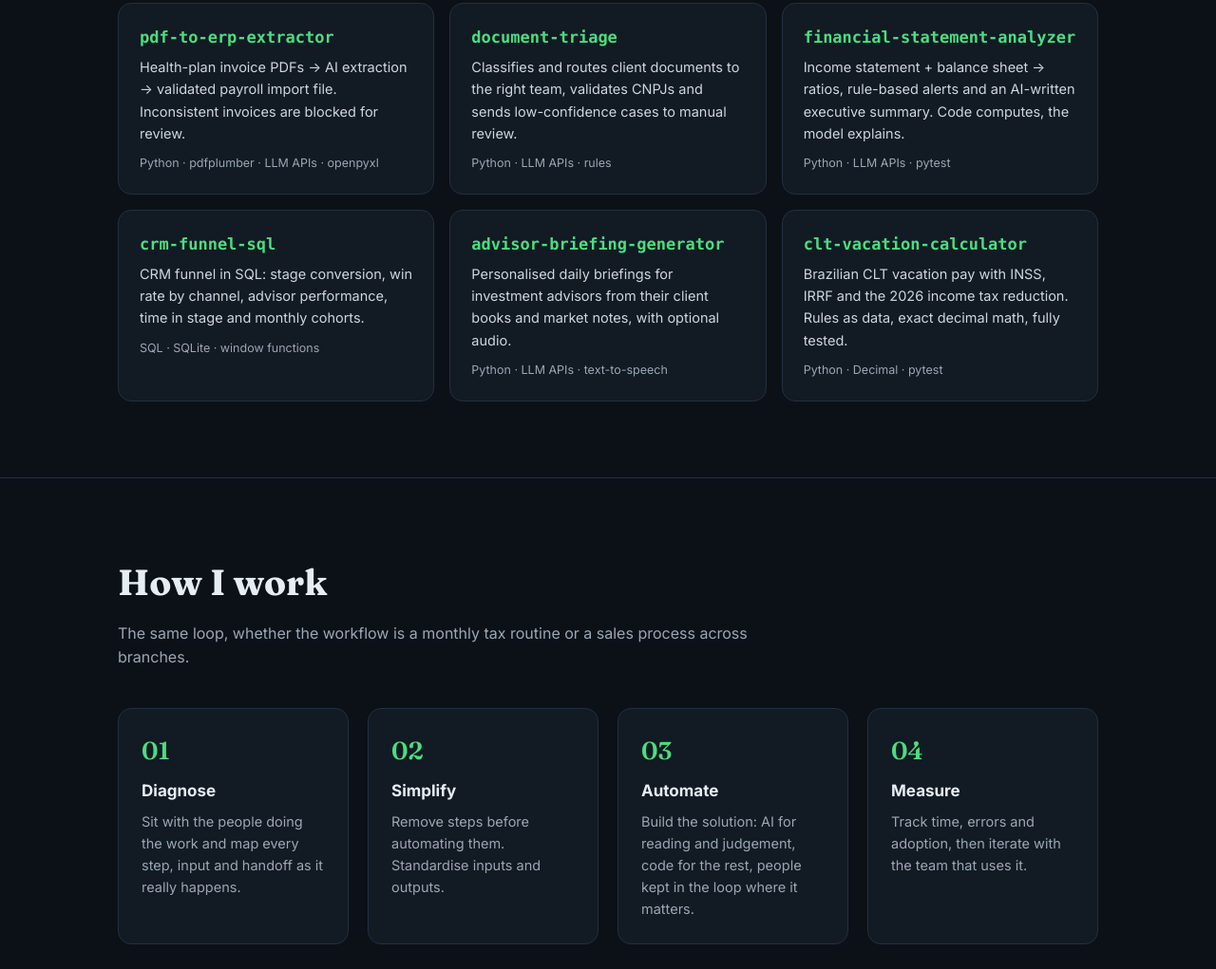
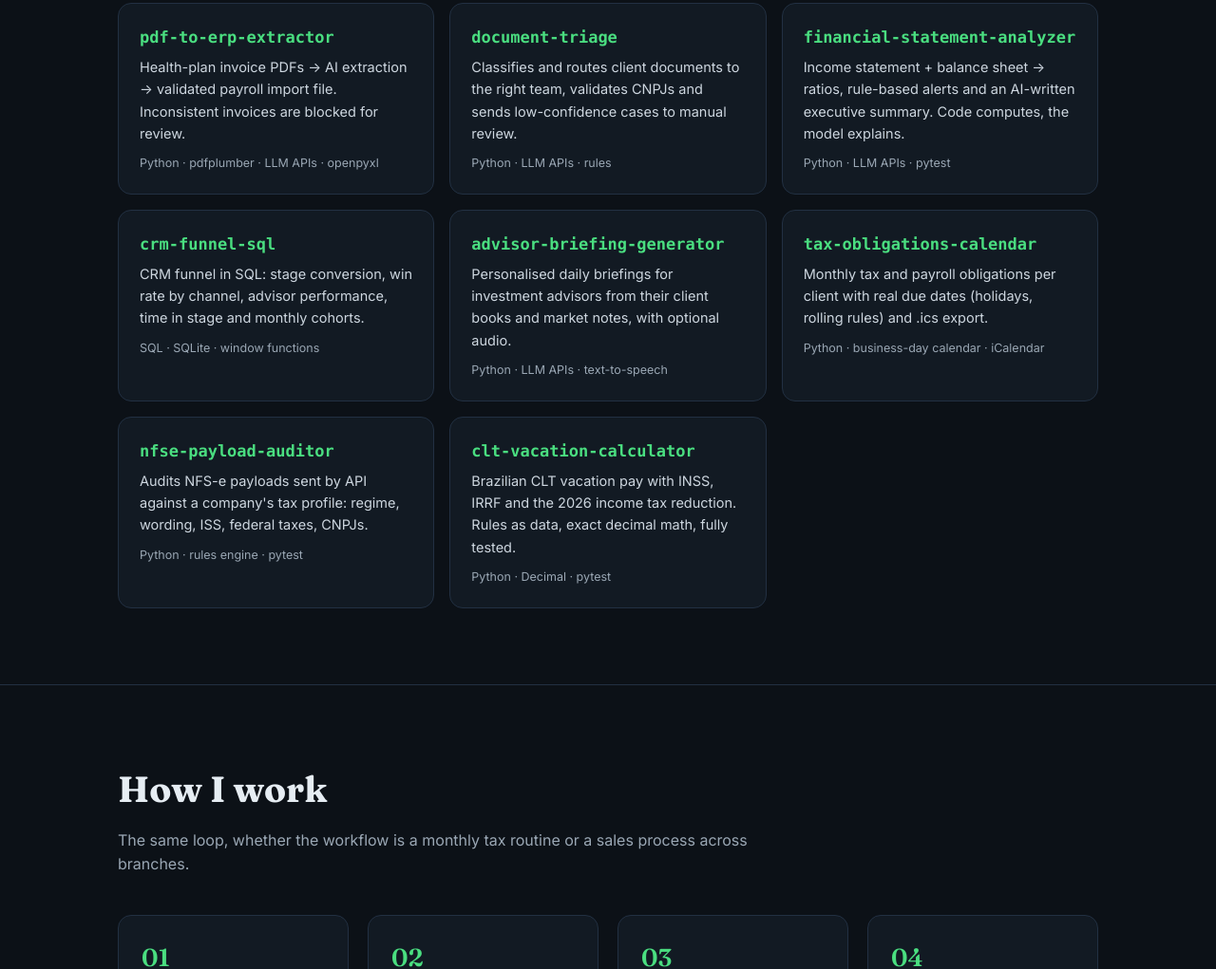
Before and after one commit to guilherme-ferracini/guilherme-ferracini.github.io, a plain HTML site: page index.html in a window 1280 px wide. Shown: the part 3209-4230 px from the top of the page at 95% size. Drawn offline with Linux system fonts and the light colour scheme.

Commit message:
Add tax calendar and NFS-e auditor samples

```diff
--- a/index.html
+++ b/index.html
@@ -212,6 +212,8 @@
       <a class="repo" href="https://github.com/guilherme-ferracini/financial-statement-analyzer" target="_blank" rel="noopener"><h4>financial-statement-analyzer</h4><p>Income statement + balance sheet → ratios, rule-based alerts and an AI-written executive summary. Code computes, the model explains.</p><small>Python · LLM APIs · pytest</small></a>
       <a class="repo" href="https://github.com/guilherme-ferracini/crm-funnel-sql" target="_blank" rel="noopener"><h4>crm-funnel-sql</h4><p>CRM funnel in SQL: stage conversion, win rate by channel, advisor performance, time in stage and monthly cohorts.</p><small>SQL · SQLite · window functions</small></a>
       <a class="repo" href="https://github.com/guilherme-ferracini/advisor-briefing-generator" target="_blank" rel="noopener"><h4>advisor-briefing-generator</h4><p>Personalised daily briefings for investment advisors from their client books and market notes, with optional audio.</p><small>Python · LLM APIs · text-to-speech</small></a>
+      <a class="repo" href="https://github.com/guilherme-ferracini/tax-obligations-calendar" target="_blank" rel="noopener"><h4>tax-obligations-calendar</h4><p>Monthly tax and payroll obligations per client with real due dates (holidays, rolling rules) and .ics export.</p><small>Python · business-day calendar · iCalendar</small></a>
+      <a class="repo" href="https://github.com/guilherme-ferracini/nfse-payload-auditor" target="_blank" rel="noopener"><h4>nfse-payload-auditor</h4><p>Audits NFS-e payloads sent by API against a company's tax profile: regime, wording, ISS, federal taxes, CNPJs.</p><small>Python · rules engine · pytest</small></a>
       <a class="repo" href="https://github.com/guilherme-ferracini/clt-vacation-calculator" target="_blank" rel="noopener"><h4>clt-vacation-calculator</h4><p>Brazilian CLT vacation pay with INSS, IRRF and the 2026 income tax reduction. Rules as data, exact decimal math, fully tested.</p><small>Python · Decimal · pytest</small></a>
     </div>
   </div>
```
